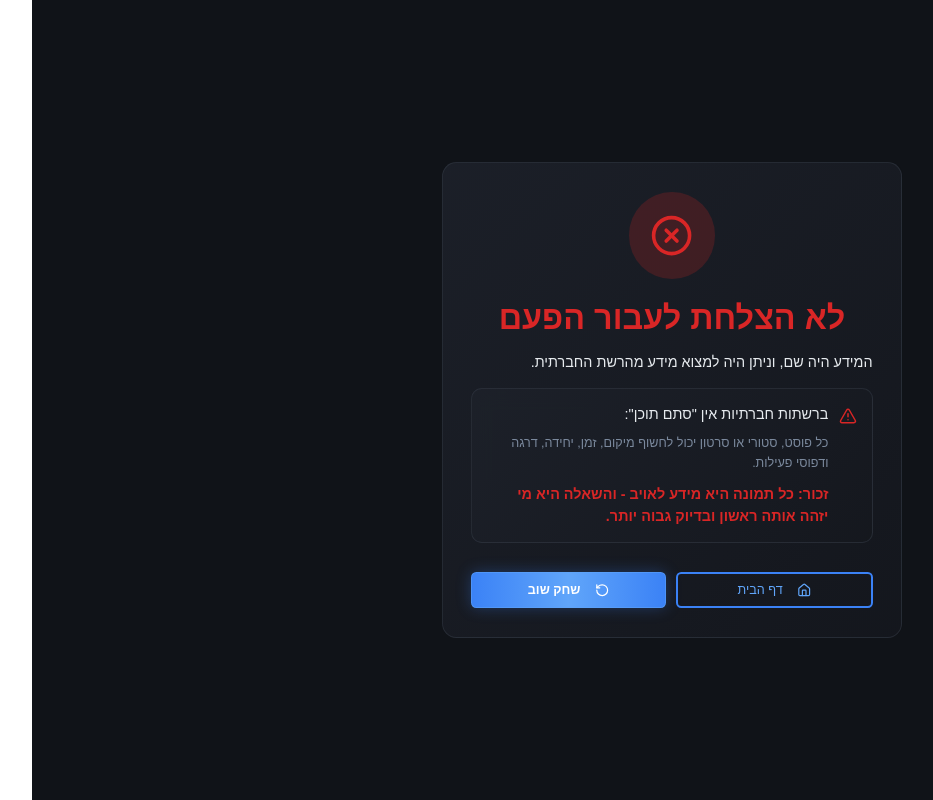
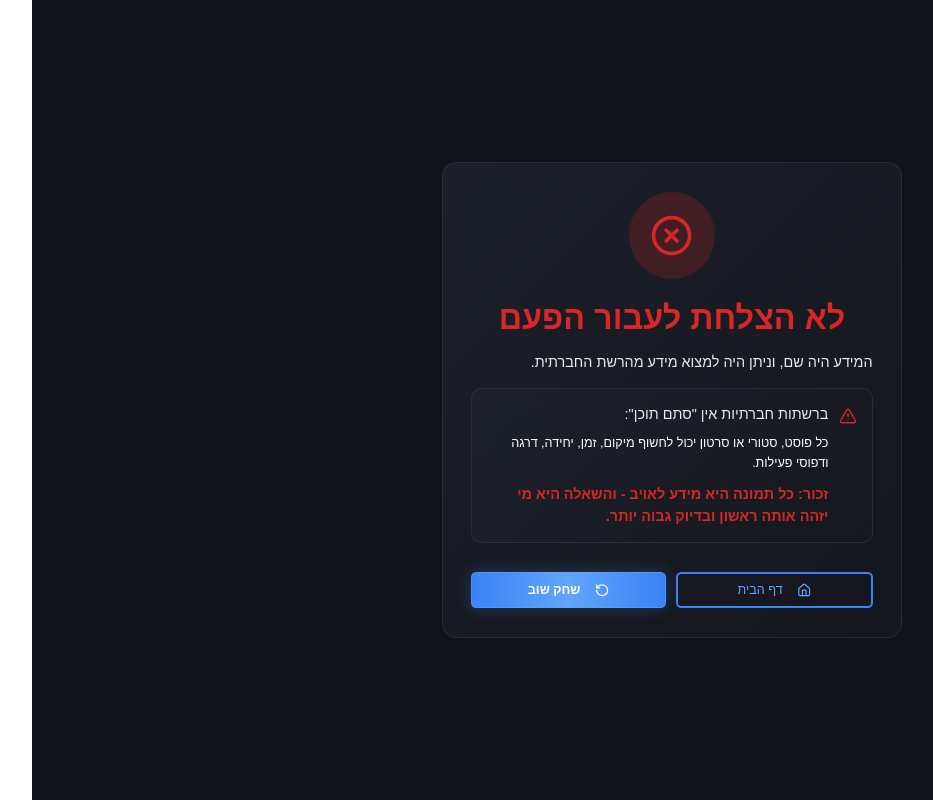
Before and after one commit to artechb152/intel-seek-sim, a React (Vite) app: page /results in a window 1280 px wide. Shown: the whole page, without its empty margins (211-1144 px from the left). Built offline with nearby package versions, Linux system fonts and the light colour scheme; the HTML template or start-up script is replaced by a standard one.

Commit message:
Make secondary text white on results screen for readability
Co-Authored-By: Claude Opus 4.8 (1M context) <noreply@anthropic.com>

```diff
--- a/src/pages/Results.tsx
+++ b/src/pages/Results.tsx
@@ -49,7 +49,7 @@ const Results = () => {
               <p className="text-foreground leading-relaxed">
                 הצלחת לאתר מידע רלוונטי מתוך רעש דיגיטלי ולהוציא מודיעין איכותי מהרשתות החברתיות.
               </p>
-              <p className="text-muted-foreground leading-relaxed">
+              <p className="text-white leading-relaxed">
                 היכולת של האויב לסנן לפי מיקום, זמן ומילות קוד מצביעה על דיוק גבוה ועבודת איסוף מסודרת.
               </p>
               <div className="glass-panel rounded-xl p-4 mt-4 border-l-4 border-primary">
@@ -57,7 +57,7 @@ const Results = () => {
                   <AlertTriangle className="w-5 h-5 text-primary flex-shrink-0 mt-1" />
                   <div className="text-right">
                     <p className="text-foreground font-medium mb-2">שים לב:</p>
-                    <p className="text-muted-foreground text-sm leading-relaxed">
+                    <p className="text-white text-sm leading-relaxed">
                       ברשתות חברתיות אין "סתם תמונה". כל פוסט, סטורי או סרטון עשוי לחשוף פרטים מבצעיים: מיקום, שגרה, יחידות, ציוד, דרגות ודפוסי פעילות.
                     </p>
                     <p className="text-primary font-bold mt-3">
@@ -77,7 +77,7 @@ const Results = () => {
                   <AlertTriangle className="w-5 h-5 text-destructive flex-shrink-0 mt-1" />
                   <div className="text-right">
                     <p className="text-foreground font-medium mb-2">ברשתות חברתיות אין "סתם תוכן":</p>
-                    <p className="text-muted-foreground text-sm leading-relaxed">
+                    <p className="text-white text-sm leading-relaxed">
                       כל פוסט, סטורי או סרטון יכול לחשוף מיקום, זמן, יחידה, דרגה ודפוסי פעילות.
                     </p>
                     <p className="text-destructive font-bold mt-3">
```
